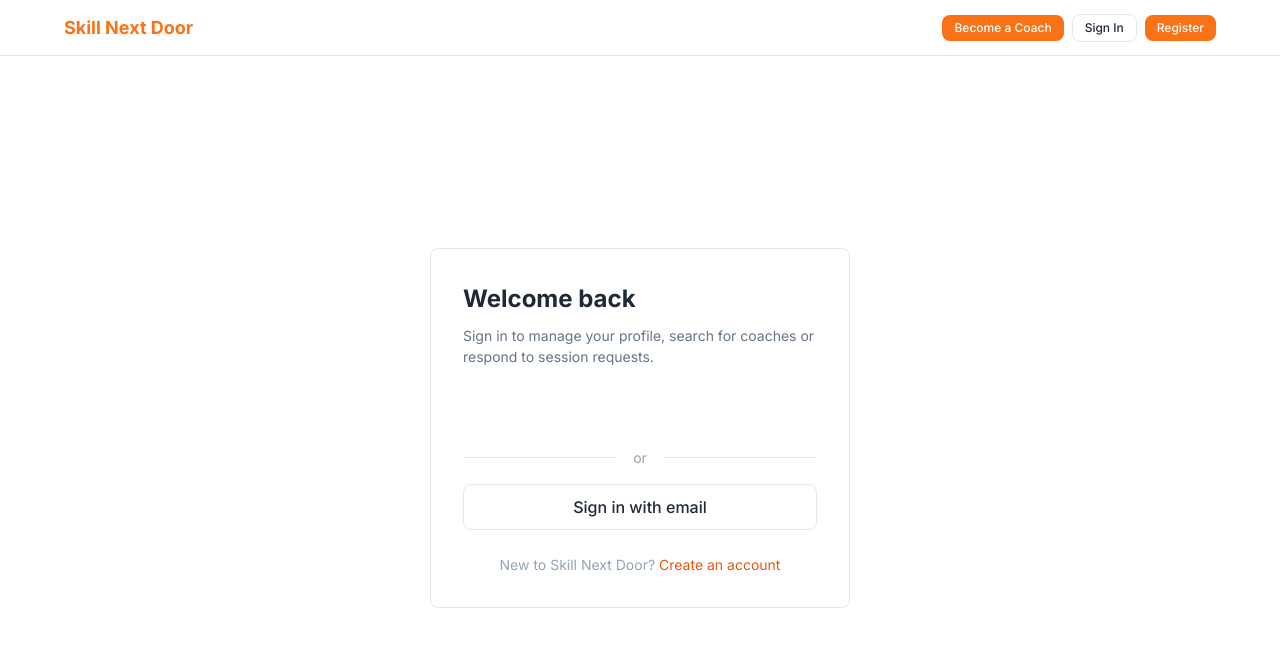
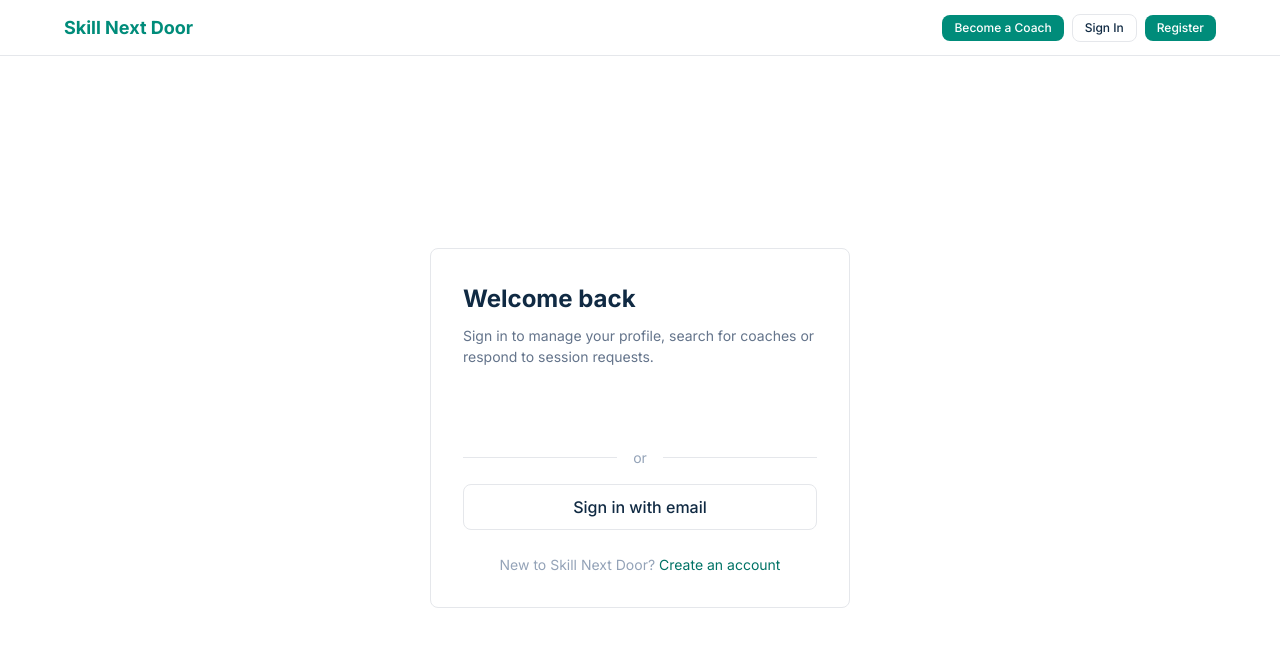
Before and after one commit to tasharofi/coachfinder, a React (Vite) app in the folder client/: page /login in a window 1280 px wide. Shown: the top 646 px of the page. Built offline with nearby package versions, Linux system fonts and the light colour scheme; no server answers.

Commit message:
Auto-commit: Claude Code session changes

```diff
--- a/client/src/index.css
+++ b/client/src/index.css
@@ -5,25 +5,28 @@
    ============================================ */
 
 :root {
-  /* Colors — SkillNext Orange brand palette */
-  /* Primary brand: orange (main accent + primary actions) */
-  --color-primary: #F97316;
-  --color-primary-hover: #EA580C;
-  --color-primary-active: #C2410C;
-  --color-primary-soft: #FFF7ED;        /* soft orange background tint */
-  --color-primary-soft-hover: #FFEDD5;  /* slightly stronger soft orange */
-  --color-primary-ring: #FED7AA;        /* focus ring / subtle orange border */
-  --color-link: #EA580C;                /* darker orange for text links (contrast) */
-  /* Accent unified to orange (coach-flow CTAs/highlights) */
-  --color-accent: #F97316;
-  --color-accent-hover: #EA580C;
-  /* Secondary blue — used sparingly for informational states only */
-  --color-secondary: #2563EB;
-  --color-secondary-soft: #EFF6FF;
+  /* Colors — Neighbourhood Teal brand palette */
+  /* Primary brand: teal (main accent + primary actions).
+     To re-skin the whole brand in future, change --brand-rgb plus the
+     primary/soft/ring/link values below — everything else flows from these. */
+  --brand-rgb: 0, 140, 122;             /* #008C7A as RGB channels for rgba() tints */
+  --color-primary: #008C7A;
+  --color-primary-hover: #007366;
+  --color-primary-active: #005F55;
+  --color-primary-soft: #EFFFFB;        /* soft teal background tint */
+  --color-primary-soft-hover: #CCFBF1;  /* slightly stronger soft teal */
+  --color-primary-ring: #99F6E4;        /* focus ring / subtle teal border */
+  --color-link: #007366;                /* darker teal for text links (contrast) */
+  /* Accent unified to teal (coach-flow CTAs/highlights) */
+  --color-accent: #008C7A;
+  --color-accent-hover: #007366;
+  /* Secondary amber — used sparingly for warmth / pending highlights */
+  --color-secondary: #F59E0B;
+  --color-secondary-soft: #FEF3C7;
   --color-bg: #FFFFFF;
-  --color-bg-secondary: #FAFAF9;
+  --color-bg-secondary: #F8FAFC;
   --color-bg-tertiary: #F3F4F6;
-  --color-text: #1F2937;
+  --color-text: #102A43;
   --color-text-secondary: #64748B;
   --color-text-muted: #94A3B8;
   --color-border: #E5E7EB;
@@ -307,7 +310,7 @@ a:hover {
 .form-input:focus {
   outline: none;
   border-color: var(--color-primary);
-  box-shadow: 0 0 0 3px rgba(249, 115, 22, 0.18);
+  box-shadow: 0 0 0 3px rgba(var(--brand-rgb), 0.18);
 }
 
 .form-input::placeholder {
@@ -517,8 +520,8 @@ select.form-input {
   text-align: center;
   padding: 0 var(--space-6);
   background:
-    radial-gradient(900px 320px at 50% -40px, rgba(249, 115, 22, 0.10), transparent 70%),
-    linear-gradient(180deg, #FFF7ED 0%, #FFFFFF 100%);
+    radial-gradient(900px 320px at 50% -40px, rgba(var(--brand-rgb), 0.10), transparent 70%),
+    linear-gradient(180deg, var(--color-primary-soft) 0%, #FFFFFF 100%);
   border-bottom: 1px solid var(--color-border);
 }
 
@@ -562,7 +565,7 @@ select.form-input {
 
 .hero-search:focus-within {
   border-color: var(--color-primary);
-  box-shadow: 0 0 0 3px var(--color-primary-ring), 0 4px 24px rgba(249, 115, 22, 0.12), 0 1px 3px rgba(0, 0, 0, 0.04);
+  box-shadow: 0 0 0 3px var(--color-primary-ring), 0 4px 24px rgba(var(--brand-rgb), 0.12), 0 1px 3px rgba(0, 0, 0, 0.04);
 }
 
 .hero-search-field {
@@ -661,11 +664,11 @@ select.form-input {
 }
 
 .popular-chip:hover {
-  border-color: #FDBA74;
+  border-color: #5EEAD4;
   color: var(--color-text);
   background: var(--color-primary-soft-hover);
   transform: translateY(-1px);
-  box-shadow: 0 2px 8px rgba(249, 115, 22, 0.12);
+  box-shadow: 0 2px 8px rgba(var(--brand-rgb), 0.12);
 }
 
 /* Why learn through CoachFinder */
@@ -841,7 +844,7 @@ select.form-input {
 .filter-input:focus {
   outline: none;
   border-color: var(--color-primary);
-  box-shadow: 0 0 0 3px rgba(249, 115, 22, 0.18);
+  box-shadow: 0 0 0 3px rgba(var(--brand-rgb), 0.18);
 }
 
 .filter-cell-grow .suburb-autocomplete .form-input,
@@ -933,7 +936,7 @@ select.form-input {
 
 .coach-card.selected {
   border-color: var(--color-primary);
-  background: rgba(249, 115, 22, 0.06);
+  background: rgba(var(--brand-rgb), 0.06);
 }
 
 .coach-card-header {
@@ -1227,13 +1230,13 @@ select.form-input {
 }
 
 .badge-verified {
-  background: #ECFDF5;
-  color: #059669;
+  background: var(--color-primary-soft);
+  color: var(--color-primary-active);
 }
 
 .badge-email {
-  background: #EFF6FF;
-  color: #2563EB;
+  background: var(--color-primary-soft);
+  color: var(--color-primary-active);
 }
 
 .badge.small {
@@ -1319,8 +1322,8 @@ select.form-input {
   text-align: center;
   padding: 0 var(--space-6);
   background:
-    radial-gradient(900px 320px at 50% -40px, rgba(249, 115, 22, 0.10), transparent 70%),
-    linear-gradient(180deg, #FFF7ED 0%, #FFFFFF 100%);
+    radial-gradient(900px 320px at 50% -40px, rgba(var(--brand-rgb), 0.10), transparent 70%),
+    linear-gradient(180deg, var(--color-primary-soft) 0%, #FFFFFF 100%);
   border-bottom: 1px solid var(--color-border);
 }
 
@@ -1454,7 +1457,7 @@ select.form-input {
   font-weight: 700;
   font-size: var(--font-size-base);
   margin: 0 auto var(--space-4);
-  box-shadow: 0 2px 8px rgba(249, 115, 22, 0.28);
+  box-shadow: 0 2px 8px rgba(var(--brand-rgb), 0.28);
 }
 
 .btc-step h3 {
@@ -1523,7 +1526,7 @@ select.form-input {
 .btc-cta-section {
   text-align: center;
   padding: 64px var(--space-6);
-  background: linear-gradient(135deg, #1F2937 0%, #111827 100%);
+  background: linear-gradient(135deg, #102A43 0%, #0A1B2E 100%);
   margin-top: 0;
 }
 
@@ -1847,7 +1850,7 @@ select.form-input {
 
 .filter-cell-grow .skill-autocomplete .form-input:focus {
   border-color: var(--color-primary);
-  box-shadow: 0 0 0 3px rgba(249, 115, 22, 0.18);
+  box-shadow: 0 0 0 3px rgba(var(--brand-rgb), 0.18);
 }
 
 .hero-search-field .skill-autocomplete .form-input {
@@ -1982,8 +1985,8 @@ select.form-input {
 }
 
 .session-status.new {
-  background: var(--color-secondary-soft);
-  color: var(--color-secondary);
+  background: var(--color-primary-soft);
+  color: var(--color-primary-active);
 }
 
 .session-status.sent {
@@ -2133,8 +2136,8 @@ select.form-input {
 }
 
 .admin-type-tag.learner {
-  background: #DBEAFE;
-  color: #2563EB;
+  background: #F1F5F9;
+  color: #475569;
 }
 
 /* ============================================
@@ -2655,7 +2658,7 @@ select.form-input {
   width: 48px;
   height: 48px;
   border-radius: 50%;
-  background: var(--color-primary-light, #FFF7ED);
+  background: var(--color-primary-light, #EFFFFB);
   color: var(--color-primary);
   display: flex;
   align-items: center;
@@ -2765,9 +2768,9 @@ select.form-input {
 }
 
 .profile-toast.info {
-  background: #eff6ff;
-  color: #1e40af;
-  border: 1px solid #bfdbfe;
+  background: var(--color-primary-soft);
+  color: var(--color-primary-active);
+  border: 1px solid var(--color-primary-ring);
 }
 
 @keyframes toastSlideIn {
@@ -2840,8 +2843,8 @@ select.form-input {
 }
 
 .pending-edit-status.new {
-  background: #dbeafe;
-  color: #1e40af;
+  background: var(--color-primary-soft);
+  color: var(--color-primary-active);
 }
 
 .pending-edit-status.reviewed {
@@ -3060,8 +3063,8 @@ select.form-input {
 }
 
 .badge-info {
-  background: #dbeafe;
-  color: #1e40af;
+  background: var(--color-primary-soft);
+  color: var(--color-primary-active);
 }
 
 .badge-warning {
@@ -3099,7 +3102,7 @@ select.form-input {
 }
 
 .btn-ai-helper:hover:not(:disabled) {
-  background: hsl(25, 95%, 53%, 0.06);
+  background: rgba(var(--brand-rgb), 0.06);
   border-color: var(--color-primary);
 }
 
@@ -3148,7 +3151,7 @@ select.form-input {
 }
 
 .ai-suggestion-option:hover {
-  background: hsl(25, 95%, 53%, 0.06);
+  background: rgba(var(--brand-rgb), 0.06);
   border-color: var(--color-primary);
 }
 
@@ -3200,15 +3203,15 @@ select.form-input {
   padding: var(--space-1) var(--space-3);
   font-size: var(--font-size-xs);
   color: var(--color-primary);
-  background: hsl(25, 95%, 53%, 0.08);
-  border: 1px solid hsl(25, 95%, 53%, 0.2);
+  background: rgba(var(--brand-rgb), 0.08);
+  border: 1px solid rgba(var(--brand-rgb), 0.2);
   border-radius: 999px;
   cursor: pointer;
   transition: all 0.15s ease;
 }
 
 .ai-skill-tag:hover {
-  background: hsl(25, 95%, 53%, 0.15);
+  background: rgba(var(--brand-rgb), 0.15);
   border-color: var(--color-primary);
 }
 
@@ -3227,8 +3230,8 @@ select.form-input {
   padding: var(--space-1) var(--space-3);
   font-size: var(--font-size-sm);
   color: var(--color-primary);
-  background: hsl(25, 95%, 53%, 0.08);
-  border: 1px solid hsl(25, 95%, 53%, 0.2);
+  background: rgba(var(--brand-rgb), 0.08);
+  border: 1px solid rgba(var(--brand-rgb), 0.2);
   border-radius: 999px;
 }
 
```
